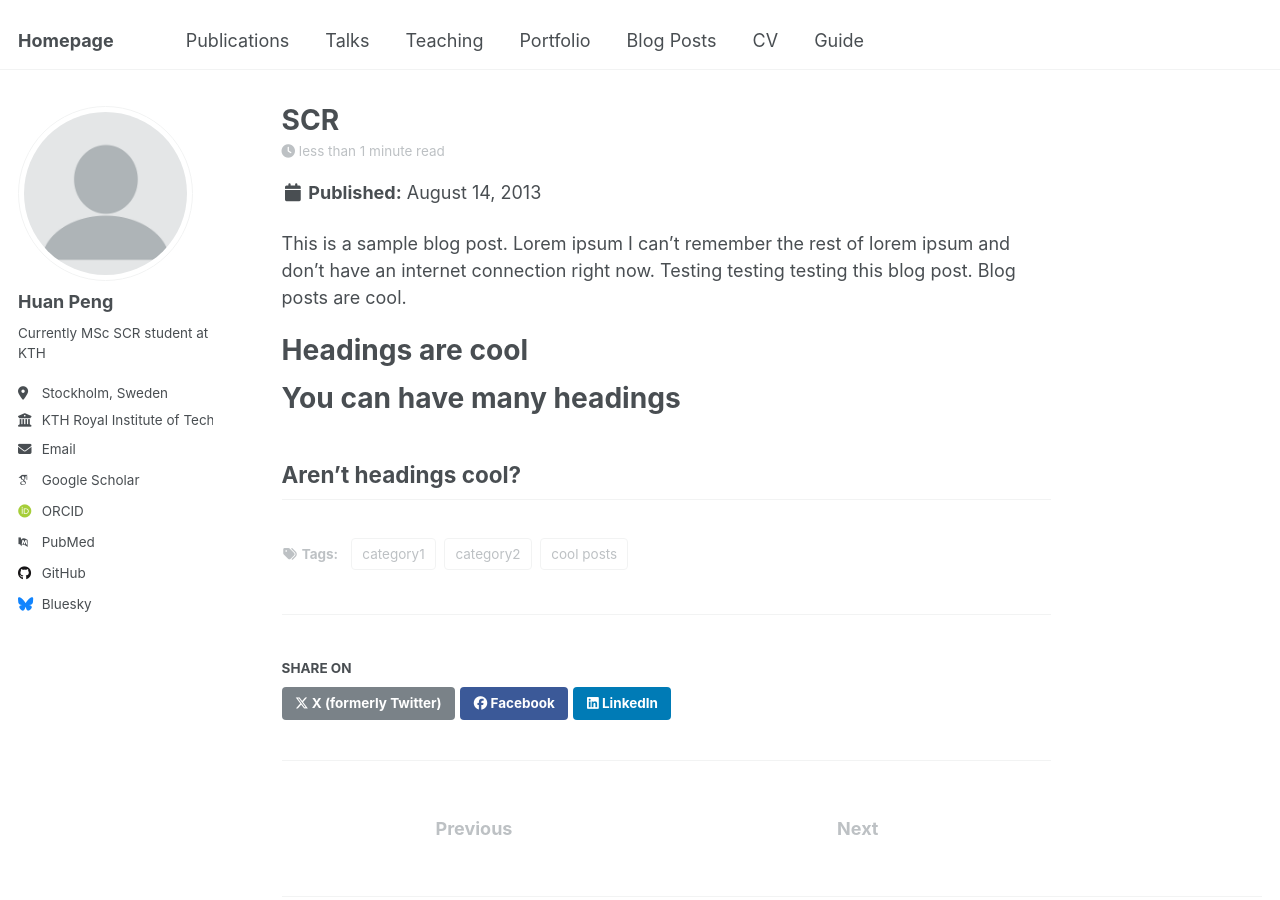
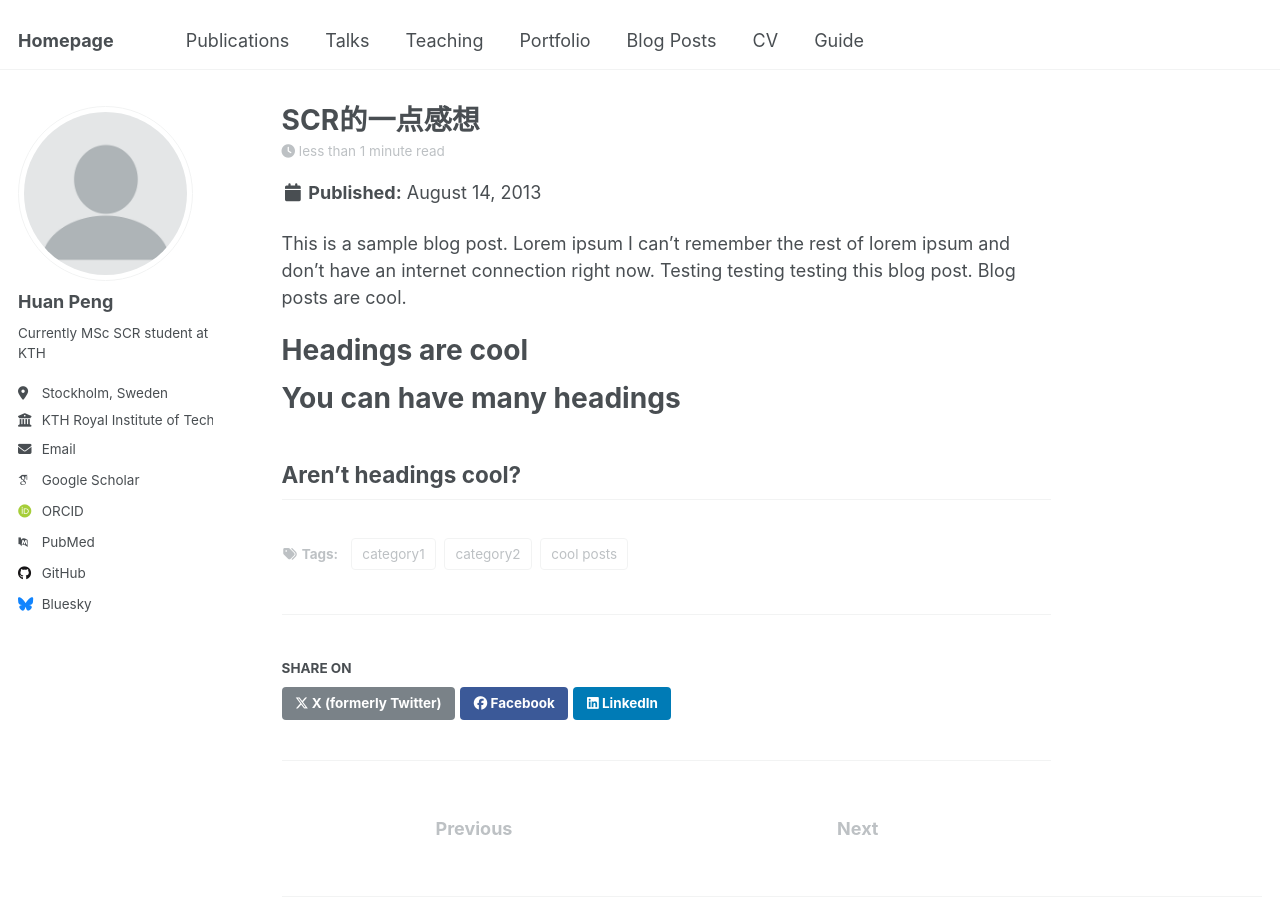
Before and after one commit to huanpen/huanpeng, a Jekyll site: the page built from _posts/2013-08-14-blog-post-2.md, in a window 1280 px wide and 900 px high. Built offline with Jekyll 4.4.1, drawn with Linux system fonts in a browser that asks for light colours; some web fonts are replaced.

Commit message:
Update 2013-08-14-blog-post-2.md
Signed-off-by: Huan Peng <huanp@kth.se>

```diff
--- a/_posts/2013-08-14-blog-post-2.md
+++ b/_posts/2013-08-14-blog-post-2.md
@@ -1,5 +1,5 @@
 ---
-title: 'SCR'
+title: 'SCR的一点感想'
 date: 2013-08-14
 permalink: /posts/2013/08/blog-post-2/
 tags:
```
